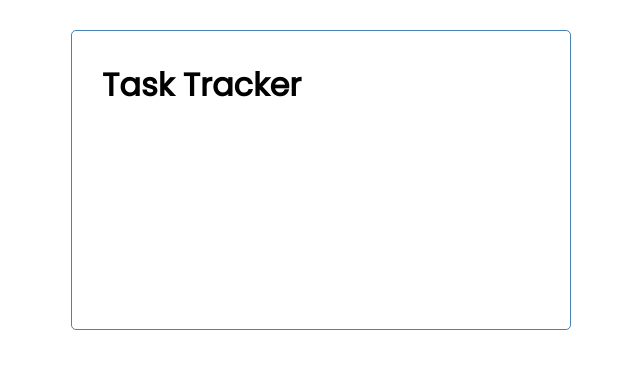
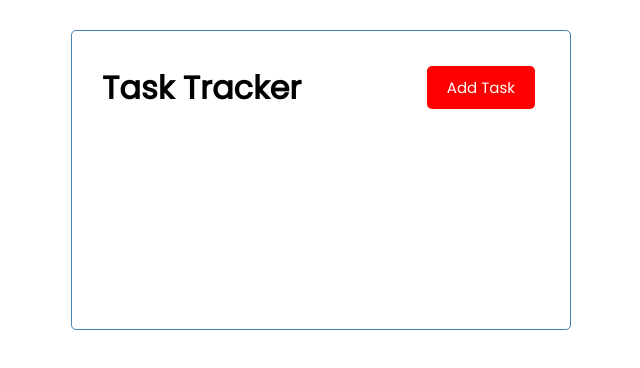
Before and after one commit to amlannandy/task-tracker, an Angular app: page / in a window 1280 px wide. Shown: the top 368 px of the page, without its empty margins (319-959 px from the left). Built offline with nearby package versions, Linux system fonts and the light colour scheme.

Commit message:
added button component

```diff
--- a/src/app/app.module.ts
+++ b/src/app/app.module.ts
@@ -3,11 +3,13 @@ import { BrowserModule } from '@angular/platform-browser';
 
 import { AppComponent } from './app.component';
 import { HeaderComponent } from './components/header/header.component';
+import { ButtonComponent } from './components/button/button.component';
 
 @NgModule({
   declarations: [
     AppComponent,
-    HeaderComponent
+    HeaderComponent,
+    ButtonComponent
   ],
   imports: [
     BrowserModule
--- /dev/null
+++ b/src/app/components/button/button.component.html
@@ -0,0 +1,7 @@
+<button
+  class="btn"
+  [ngStyle]="{ 'background-color': color }"
+  (click)="onClick()"
+>
+  {{ text }}
+</button>
--- /dev/null
+++ b/src/app/components/button/button.component.ts
@@ -0,0 +1,21 @@
+import { Component, EventEmitter, Input, OnInit, Output } from '@angular/core';
+
+@Component({
+  selector: 'app-button',
+  templateUrl: './button.component.html',
+  styleUrls: ['./button.component.css'],
+})
+export class ButtonComponent implements OnInit {
+  @Input() text?: string;
+  @Input() color?: string;
+
+  @Output() btnClick = new EventEmitter();
+
+  constructor() {}
+
+  ngOnInit(): void {}
+
+  onClick(): void {
+    this.btnClick.emit();
+  }
+}
--- a/src/app/components/header/header.component.html
+++ b/src/app/components/header/header.component.html
@@ -1,3 +1,6 @@
 <header>
   <h1>{{ title }}</h1>
+  <app-button color="red" text="Add Task" (btnClick)="toggleAddTask()"
+    >Add</app-button
+  >
 </header>
--- a/src/app/components/header/header.component.ts
+++ b/src/app/components/header/header.component.ts
@@ -11,4 +11,8 @@ export class HeaderComponent implements OnInit {
   constructor() {}
 
   ngOnInit(): void {}
+
+  toggleAddTask(): void {
+    console.log('Toggle Add Task');
+  }
 }
```
Also changed, not shown: src/app/components/button/button.component.css (added), 1 other file (tests, documents, lock files or other folders).
